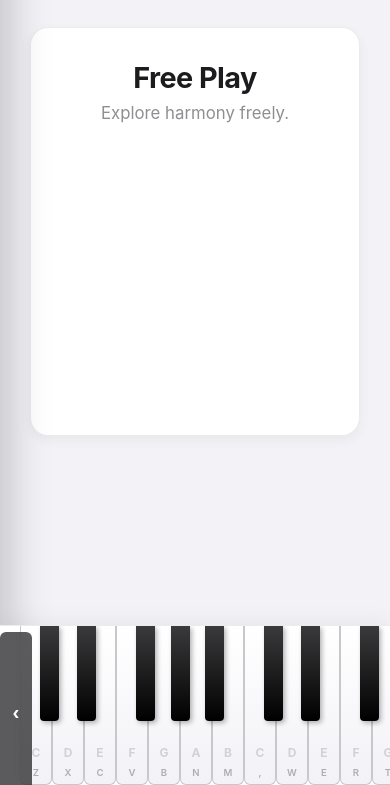
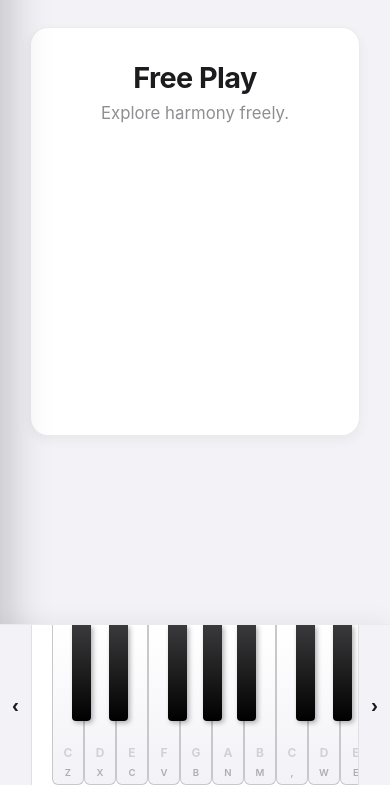
Before and after one commit to dmediontherise/murray-music, a website: page index.html in a window 390 px wide. Shown: the part 59-844 px from the top of the page. Drawn offline with Linux system fonts and the light colour scheme.

Commit message:
fix: make both piano scroll buttons reachable and give keys a real gutter
Task 004 moved #scroll-right out of the key bed and out of the viewport. At
390x844 it rendered at y 844..1004 while the viewport was 844 tall and
#piano-wrap ended at 844 - clipped by overflow-y:hidden and below the fold,
with elementFromPoint returning null at its centre. float:right with a negative
margin could not fit beside the 712px key block, so it dropped to a second row
(#piano-wrap.scrollHeight 319 vs clientHeight 159).

That stranded users away from over half the keyboard: only ~1.57 of 3 octaves
are visible at 390px, and you could scroll left from a position you could never
scroll right from.

Restructure instead of tuning: #scroll-left, #piano-wrap and #scroll-right are
now flex siblings in a #piano-container, so the buttons bracket the scrollable
key bed and never enter the flow the keys occupy. Drop the negative margins so
the gutter is real - no key sits under either button. Raise the landscape
button width to the 32px floor.

The old requirement-11 test passed for a bogus reason: Playwright auto-scrolls
an element into view before clicking, and overflow-y:hidden blocks user
scrolling but not programmatic scrollTop, so the harness revealed an
unreachable button and clicked it. Rewrite it to assert reachability before
clicking (inside viewport, inside the wrap's box, elementFromPoint returns the
button), then assert scrollLeft moved and scrollTop did not. Add the mirror
test for #scroll-left, a scrollHeight <= clientHeight guard that would have
caught this immediately, and a zero-visible-overlap check.

Co-Authored-By: Claude Opus 5 <noreply@anthropic.com>

```diff
--- a/css/style.css
+++ b/css/style.css
@@ -90,57 +90,57 @@ h2 { margin: 0 0 8px; font-size: 1.8rem; letter-spacing: -0.02em; }
 .seq-dot.done { background: var(--success); }
 
 /* PIANO CONTAINER */
+#piano-container {
+    display: flex;
+    align-items: center;
+    position: relative;
+    width: 100%;
+    max-width: 100vw;
+    background: #fff;
+    border-top: 1px solid var(--border);
+    flex-shrink: 0;
+    z-index: 80;
+    box-shadow: 0 -4px 20px rgba(0,0,0,0.05);
+    box-sizing: border-box;
+}
+
 #piano-wrap {
     height: 180px;
     background: #fff;
-    border-top: 1px solid var(--border);
     position: relative;
-    z-index: 80;
-    box-shadow: 0 -4px 20px rgba(0,0,0,0.05);
-    flex-shrink: 0;
+    flex: 1;
     overflow-x: auto; /* Ensure horizontal scroll on overflow */
     overflow-y: hidden;
+    display: flex;
+    align-items: center;
     box-sizing: border-box;
-    width: 100%;
+    min-width: 0;
 }
 
 /* SCROLL BUTTONS */
 .scroll-btn {
-    position: sticky;
-    top: 6px;
-    width: 32px;
-    height: 32px;
-    background: rgba(28, 28, 30, 0.85);
-    color: white;
+    width: 36px;
+    height: 180px;
+    background: rgba(242, 242, 247, 0.95);
+    color: #1c1c1e;
     border: none;
-    font-size: 1.2rem;
+    font-size: 1.5rem;
     font-weight: bold;
     display: flex;
     align-items: center;
     justify-content: center;
     cursor: pointer;
-    z-index: 100;
-    border-radius: 6px;
-    backdrop-filter: blur(4px);
+    z-index: 85;
     user-select: none;
     touch-action: manipulation;
-    opacity: 0.85;
-    transition: opacity 0.15s, background 0.15s;
+    flex-shrink: 0;
     box-sizing: border-box;
+    transition: background 0.15s;
 }
-.scroll-btn:hover { opacity: 1; background: rgba(28, 28, 30, 0.95); }
-.scroll-btn:active { opacity: 1; background: rgba(0, 0, 0, 0.95); }
-
-#scroll-left {
-    float: left;
-    left: 0;
-    margin-right: -32px;
-}
-#scroll-right {
-    float: right;
-    right: 0;
-    margin-left: -32px;
-}
+.scroll-btn:hover { background: #e5e5ea; }
+.scroll-btn:active { background: #d1d1d6; }
+#scroll-left { border-right: 1px solid var(--border); }
+#scroll-right { border-left: 1px solid var(--border); }
 
 /* Hide scroll buttons on large screens where not needed, optional */
 @media (min-width: 1200px) {
@@ -284,7 +284,7 @@ h2 { margin: 0 0 8px; font-size: 1.8rem; letter-spacing: -0.02em; }
 @media (max-width: 900px) and (orientation: landscape) {
     header { height: 36px; padding: 0 10px; }
     #piano-wrap { height: 120px; overflow-x: auto; }
-    .scroll-btn { height: 120px; width: 30px; font-size: 1.1rem; }
+    .scroll-btn { height: 120px; width: 32px; font-size: 1.1rem; }
     #scroll-view { padding-bottom: 130px; padding-top: 5px; }
     #analysis-bar { bottom: 128px; font-size: 0.8rem; padding: 4px 12px; }
 
--- a/index.html
+++ b/index.html
@@ -62,9 +62,11 @@
 
         <div id="analysis-bar">Waiting...</div>
 
-        <div id="piano-wrap">
+        <div id="piano-container">
             <button id="scroll-left" class="scroll-btn" aria-label="Scroll Left">‹</button>
-            <div id="piano-keys" class="piano-keys"></div>
+            <div id="piano-wrap">
+                <div id="piano-keys" class="piano-keys"></div>
+            </div>
             <button id="scroll-right" class="scroll-btn" aria-label="Scroll Right">›</button>
         </div>
     </div>
```
Also changed, not shown: tests/responsive.spec.js (+144 -3 lines).
